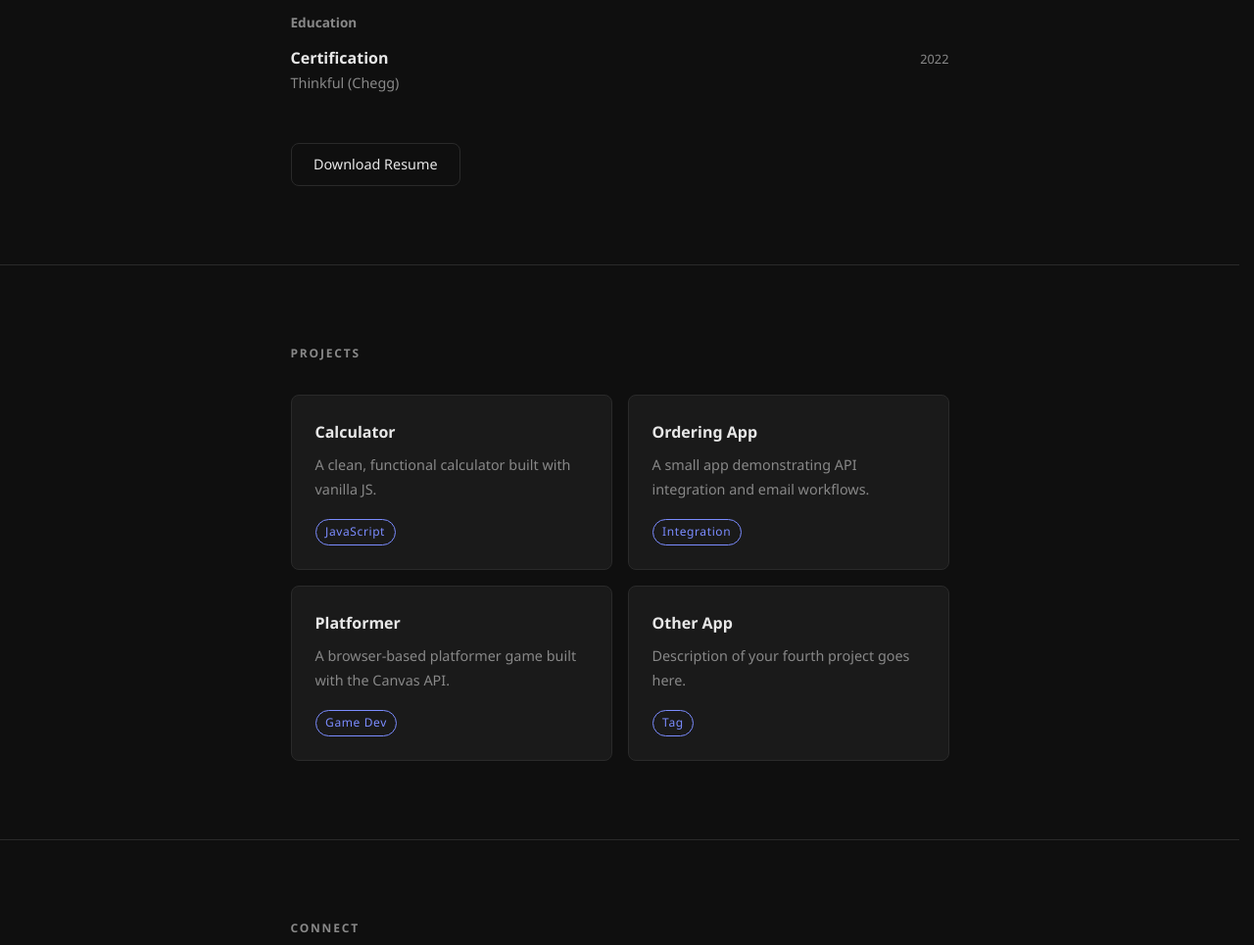
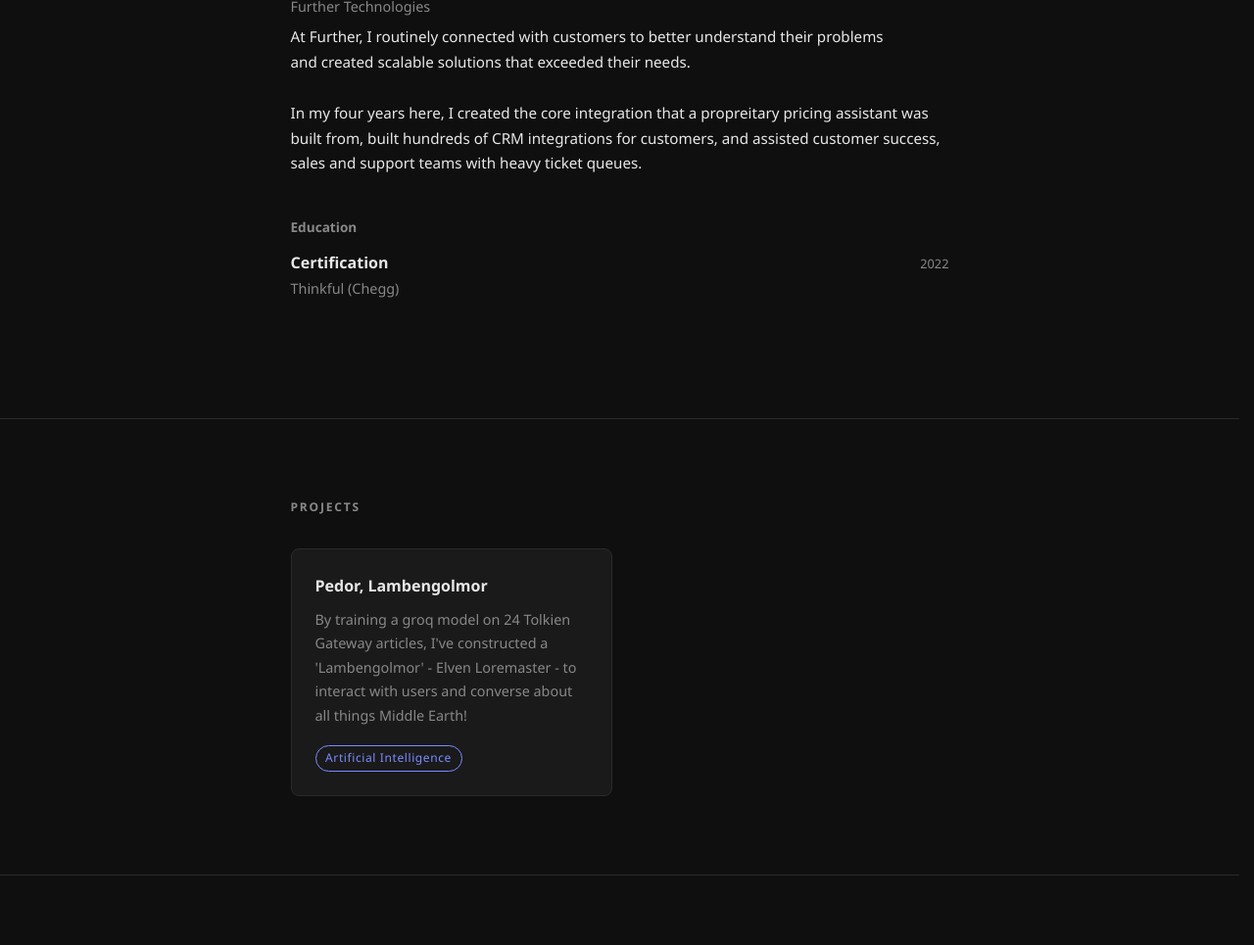
Before and after one commit to WesWJensen/WesWJensen.github.io, a plain HTML site: page index.html in a window 1280 px wide. Shown: the part 1835-2800 px from the top of the page at 98% size. Drawn offline with Linux system fonts and the light colour scheme; some packages are replaced by stand-ins of ours; a script that the page names is missing.

Commit message:
Update index.html

```diff
--- a/index.html
+++ b/index.html
@@ -14,7 +14,7 @@
     <div class="name-wrap">
       <spline-viewer url="https://prod.spline.design/ionpHCVNv0qRwpwu/scene.splinecode"></spline-viewer>
     </div>
-    <p class="tagline">Software Developer</p>
+    <p class="tagline">Solutions Engineer / Developer</p>
     <a href="#projects" class="scroll-cta">See my work ↓</a>
   </header>
 
@@ -23,9 +23,12 @@
     <div class="container">
       <h2>About</h2>
       <p>
-        <!-- Replace with your own bio -->
-        I build software that solves real problems — from small tools to integrated systems.
-        I care about clean code, clear interfaces, and shipping things that work.
+        I'm Wes, I love strong coffee and loud music. I live in Atlanta currently, in Old Fourth Ward.
+        Currently, I spend my free time as a recording and gigging musician. I also fill that time by coding plenty and eating a lot of food!
+        <br>
+        <br>
+        Currently, I'm working on learning projection mapping, innovating with Raspberry Pi and creating audio-reactive visuals with TouchDesigner.
+        Below, you will find my skills, resume and projects I've been working on. Be sure to scroll further and check out my GitHub!
       </p>
     </div>
   </section>
@@ -44,7 +47,7 @@
           <li>Python</li>
           <li>Django</li>
           <li>Celery</li>
-          <li>BeautifulSoup4</li>
+          <li>BeautifulSoup5</li>
           <li>Selenium</li>
           <li>HTML / CSS</li>
           <li>Tailwind CSS</li>
@@ -68,7 +71,6 @@
           <li>Blender</li>
           <li>Unity</li>
           <li>Unreal Engine</li>
-          <!-- Add more as needed -->
         </ul>
       </div>
 
@@ -89,7 +91,6 @@
             built hundreds of CRM integrations for customers, and assisted customer success, sales and support teams with heavy ticket queues.
           </p>
         </div>
-        <!-- Duplicate .resume-entry for additional roles -->
       </div>
 
       <div class="resume-block">
@@ -103,7 +104,7 @@
         </div>
       </div>
 
-<a class="btn" href="resume.pdf" target="_blank">Download Resume</a>
+<!-- <a class="btn" href="resume.pdf" target="_blank">Download Resume</a> -->
     </div>
   </section>
 
@@ -113,28 +114,10 @@
       <h2>Projects</h2>
       <div class="project-grid">
 
-        <a class="project-card" href="projects/calculator/">
-          <h3>Calculator</h3>
-          <p>A clean, functional calculator built with vanilla JS.</p>
-          <span class="tag">JavaScript</span>
-        </a>
-
-        <a class="project-card" href="projects/ordering-app/">
-          <h3>Ordering App</h3>
-          <p>A small app demonstrating API integration and email workflows.</p>
-          <span class="tag">Integration</span>
-        </a>
-
-        <a class="project-card" href="projects/platformer/">
-          <h3>Platformer</h3>
-          <p>A browser-based platformer game built with the Canvas API.</p>
-          <span class="tag">Game Dev</span>
-        </a>
-
-        <a class="project-card" href="projects/other-app/">
-          <h3>Other App</h3>
-          <p>Description of your fourth project goes here.</p>
-          <span class="tag">Tag</span>
+        <a class="project-card" href="https://huggingface.co/spaces/weswjensen/pedor-lambengolmor" target="_blank">
+          <h3>Pedor, Lambengolmor</h3>
+          <p>By training a groq model on 24 Tolkien Gateway articles, I've constructed a 'Lambengolmor' - Elven Loremaster - to interact with users and converse about all things Middle Earth!</p>
+          <span class="tag">Artificial Intelligence</span>
         </a>
 
       </div>
@@ -147,9 +130,9 @@
       <h2>Connect</h2>
       <p>Open to opportunities, collaborations, or just a conversation.</p>
       <div class="links">
-        <a href="mailto:you@example.com">Email</a>
+        <a href="mailto:wjensendev@gmail.com">Email</a>
         <a href="https://github.com/WesWJensen" target="_blank">GitHub</a>
-        <a href="https://linkedin.com/in/yourhandle" target="_blank">LinkedIn</a>
+        <a href="https://linkedin.com/in/wes-w-jensen" target="_blank">LinkedIn</a>
       </div>
     </div>
   </section>
```
